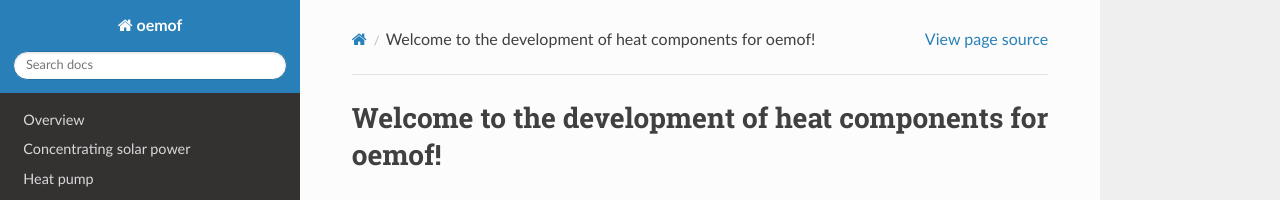
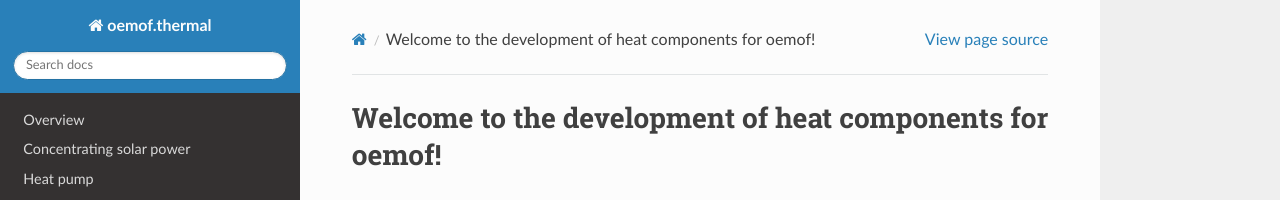
Before and after one commit to oemof/oemof-thermal, a Sphinx documentation site: the page built from docs/index.rst, in a window 1280 px wide. Shown: the top 200 px of the page. Built offline with Sphinx 7.4.7 and the Read the Docs theme 2.0.0, drawn with Linux system fonts in a browser that asks for light colours; formulas are drawn with MathJax 3.

Commit message:
Change package name to oemof.thermal

```diff
--- a/docs/conf.py
+++ b/docs/conf.py
@@ -63,7 +63,7 @@ source_suffix = '.rst'
 master_doc = 'index'
 
 # General information about the project.
-project = u'oemof'
+project = u'oemof.thermal'
 copyright = u'2014-2019, oemof developer group'
 author = u'oemof developer group'
 
```
